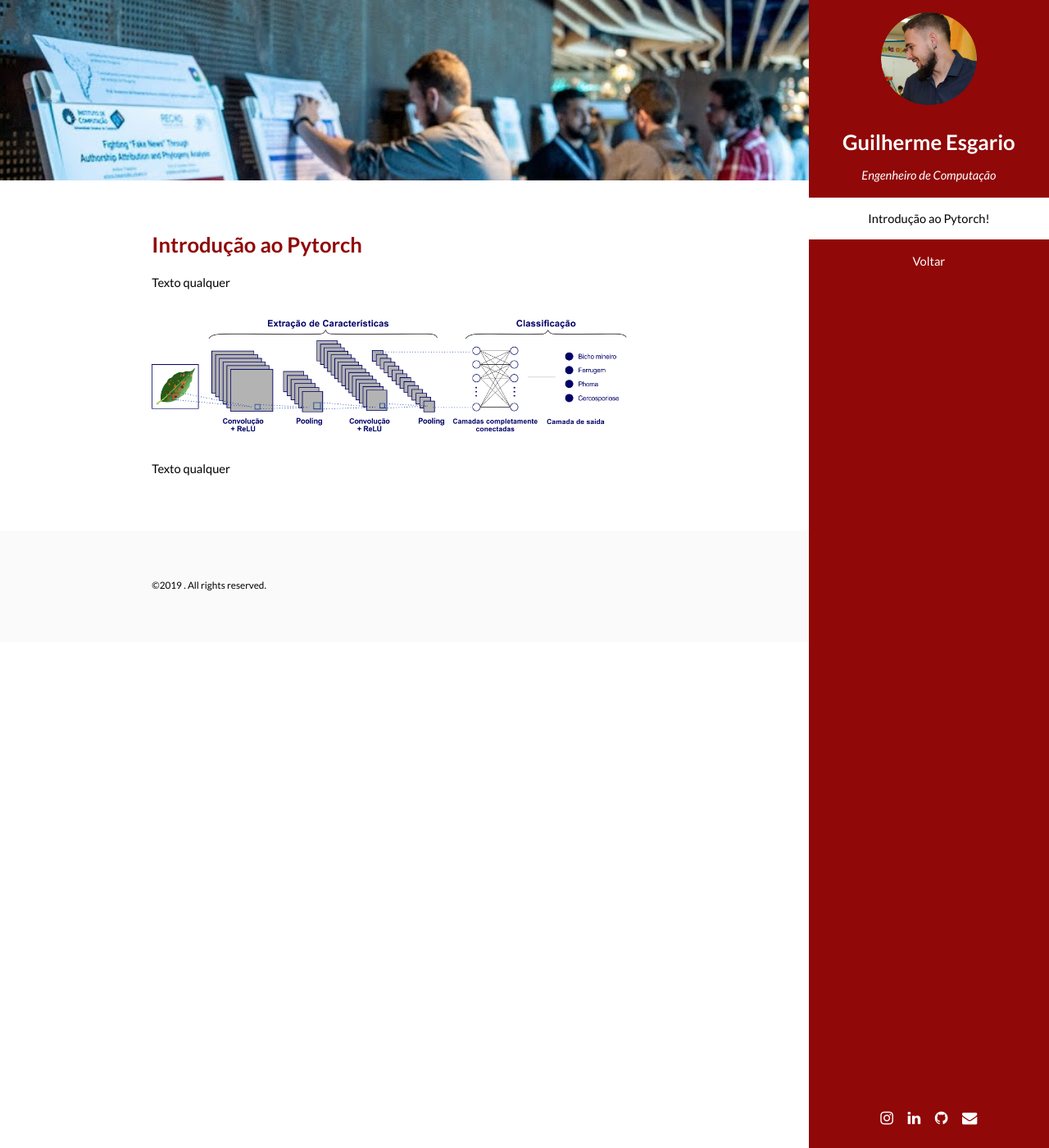
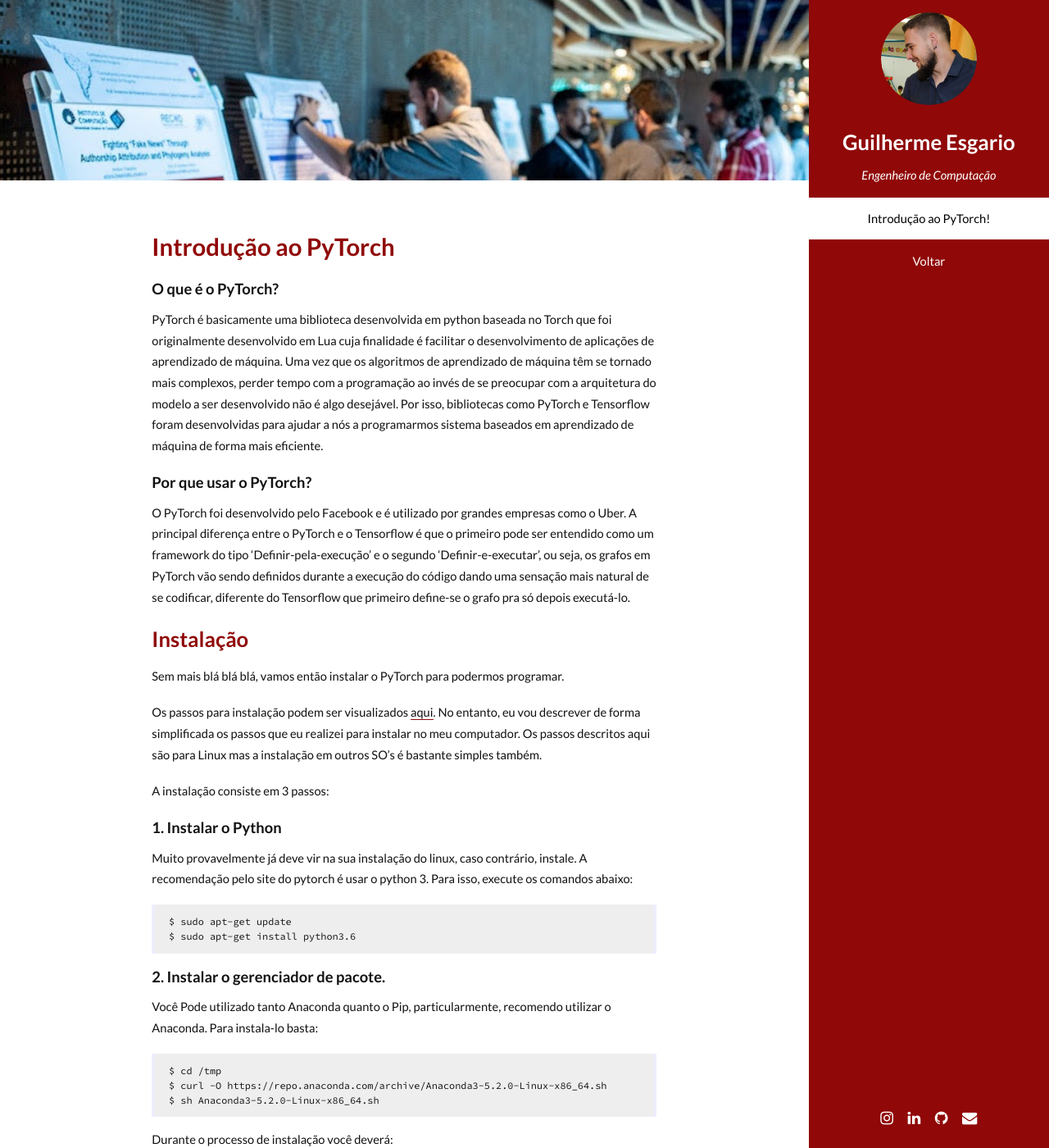
Before and after one commit to esgario/personal-website, a Jekyll site: the page built from _posts/2019-03-01-introduction-to-pytorch.markdown, in a window 1280 px wide and 1400 px high. Shown: the whole window at 82% size. Built offline with Jekyll 4.4.1, drawn with Linux system fonts in a browser that asks for light colours; some of the changed text lies outside the part shown.

Commit message:
First tutorial

````diff
--- a/_posts/2019-03-01-introduction-to-pytorch.markdown
+++ b/_posts/2019-03-01-introduction-to-pytorch.markdown
@@ -1,14 +1,128 @@
 ---
 layout: post
-title:  "Introdução ao Pytorch!"
-date:   2019-03-01 19:49:16 -0300
+title:  "Introdução ao PyTorch!"
+date:   2019-03-10 12:00:00 -0300
 categories: Tutoriais
 ---
 
-### Introdução ao Pytorch
+## Introdução ao PyTorch
 
-Texto qualquer
+#### O que é o PyTorch?
 
-![image-title-here](/assets/images/modelo-cnn.png){: .image}
+PyTorch é basicamente uma biblioteca desenvolvida em python baseada no Torch que foi originalmente desenvolvido em Lua cuja finalidade é facilitar o desenvolvimento de aplicações de aprendizado de máquina. Uma vez que os algoritmos de aprendizado de máquina têm se tornado mais complexos, perder tempo com a programação ao invés de se preocupar com a arquitetura do modelo a ser desenvolvido não é algo desejável. Por isso, bibliotecas como PyTorch e Tensorflow foram desenvolvidas para ajudar a nós a programarmos sistema baseados em aprendizado de máquina de forma mais eficiente.
 
-Texto qualquer
+#### Por que usar o PyTorch?
+
+O PyTorch foi desenvolvido pelo Facebook e é utilizado por grandes empresas como o Uber. A principal diferença entre o PyTorch e o Tensorflow é que o primeiro pode ser entendido como um framework do tipo 'Definir-pela-execução' e o segundo 'Definir-e-executar', ou seja, os grafos em PyTorch vão sendo definidos durante a execução do código dando uma sensação mais natural de se codificar, diferente do Tensorflow que primeiro define-se o grafo pra só depois executá-lo.
+
+### Instalação
+
+Sem mais blá blá blá, vamos então instalar o PyTorch para podermos programar.
+
+Os passos para instalação podem ser visualizados [aqui](https://pytorch.org/get-started). No entanto, eu vou descrever de forma simplificada os passos que eu realizei para instalar no meu computador. Os passos descritos aqui são para Linux mas a instalação em outros SO's é bastante simples também.
+
+A instalação consiste em 3 passos:
+
+#### 1. Instalar o Python
+
+Muito provavelmente já deve vir na sua instalação do linux, caso contrário, instale. A recomendação pelo site do pytorch é usar o python 3. Para isso, execute os comandos abaixo:
+
+```
+$ sudo apt-get update
+$ sudo apt-get install python3.6
+```
+
+#### 2. Instalar o gerenciador de pacote.
+
+Você Pode utilizado tanto Anaconda quanto o Pip, particularmente, recomendo utilizar o Anaconda. Para instala-lo basta:
+
+```
+$ cd /tmp
+$ curl -O https://repo.anaconda.com/archive/Anaconda3-5.2.0-Linux-x86_64.sh
+$ sh Anaconda3-5.2.0-Linux-x86_64.sh
+```
+
+Durante o processo de instalação você deverá:
+- Aceitar os termos.
+- Definir o local de instalação.
+
+#### 3. Instalar o PyTorch
+
+Os comandos abaixo levam em consideração que tenha instalado o Anaconda como gerenciador de pacotes. Caso você possua acesso a uma GPU e ao CUDA, a instalação pode ser realizada pelo seguinte comando:
+
+```
+$ conda install pytorch torchvision cudatoolkit=9.0 -c pytorch
+```
+
+Para utilizar apenas a CPU pode utilizado o comando abaixo:
+
+```
+$ conda install pytorch-cpu torchvision-cpu -c pytorch
+```
+
+### Primeiros passos no PyTorch
+
+O conceito básico do PyTorch gira em torno dos Tensores. Um tensor pode ser entendido como uma generalização de matrizes, logo, tensores são por naturezas matrizes de N dimensões. Criar tensores com PyTorch é tão simples quanto em Numpy.
+
+Primeiro vamos importar nossa biblioteca:
+
+```python
+import torch
+```
+
+Podemos criar um tensores da seguinte forma:
+
+```python
+# vetor
+v_data = [1., 2., 3., 4., 5.]
+v = torch.tensor(v_data)
+print(v)
+
+# matriz
+m_data = [[1., 1.5, 2.], [3., 3.5, 4]]
+m = torch.tensor(m_data)
+print(m)
+```
+```
+Output:
+>> tensor([1., 2., 3., 4., 5.])
+>> tensor([[1., 1.5, 2.],
+           [3., 3.5, 4.]])
+```
+
+Operações com tensores são realizadas de forma simples e intuitiva, por exemplo:
+
+```python
+torch.manual_seed(1)
+
+x = torch.rand(2, 2)
+print(x)
+
+y = torch.ones(2, 2)
+print(y)
+
+# Soma de dois tensores
+print(x + y)
+
+# Subtração de dois tensores
+print(x - y)
+
+# Somatório dos valores de um tensor
+print(x.sum())
+
+# Maior valor de um tensor
+print(x.max())
+```
+```
+Output:
+>> tensor([[0.7576, 0.2793],
+           [0.4031, 0.7347]])
+>> tensor([[1., 1.],
+           [1., 1.]])
+>> tensor([[1.7576, 1.2793],
+           [1.4031, 1.7347]])
+>> tensor([[-0.2424, -0.7207],
+           [-0.5969, -0.2653]])
+>> tensor(2.1747)
+>> tensor(0.7576)
+```
--- /dev/null
+++ b/_sass/_syntax-highlighting.scss
@@ -0,0 +1,80 @@
+/**
+ * Syntax highlighting styles
+ */
+$spacing-unit:     30px !default;
+
+h1, h2, h3, h4, h5, h6,
+p, blockquote, pre,
+ul, ol, dl, figure,
+%vertical-rhythm {
+  margin-bottom: $spacing-unit / 2;
+}
+
+.highlight {
+  background: #fff;
+  @extend %vertical-rhythm;
+
+  .highlighter-rouge & {
+    background: #eef;
+  }
+
+  .c     { color: #998; font-style: italic } // Comment
+  .err   { color: #a61717; background-color: #e3d2d2 } // Error
+  .k     { font-weight: bold } // Keyword
+  .o     { font-weight: bold } // Operator
+  .cm    { color: #998; font-style: italic } // Comment.Multiline
+  .cp    { color: #999; font-weight: bold } // Comment.Preproc
+  .c1    { color: #998; font-style: italic } // Comment.Single
+  .cs    { color: #999; font-weight: bold; font-style: italic } // Comment.Special
+  .gd    { color: #000; background-color: #fdd } // Generic.Deleted
+  .gd .x { color: #000; background-color: #faa } // Generic.Deleted.Specific
+  .ge    { font-style: italic } // Generic.Emph
+  .gr    { color: #a00 } // Generic.Error
+  .gh    { color: #999 } // Generic.Heading
+  .gi    { color: #000; background-color: #dfd } // Generic.Inserted
+  .gi .x { color: #000; background-color: #afa } // Generic.Inserted.Specific
+  .go    { color: #888 } // Generic.Output
+  .gp    { color: #555 } // Generic.Prompt
+  .gs    { font-weight: bold } // Generic.Strong
+  .gu    { color: #aaa } // Generic.Subheading
+  .gt    { color: #a00 } // Generic.Traceback
+  .kc    { font-weight: bold } // Keyword.Constant
+  .kd    { font-weight: bold } // Keyword.Declaration
+  .kp    { font-weight: bold } // Keyword.Pseudo
+  .kr    { font-weight: bold } // Keyword.Reserved
+  .kt    { color: #458; font-weight: bold } // Keyword.Type
+  .m     { color: #099 } // Literal.Number
+  .s     { color: #d14 } // Literal.String
+  .na    { color: #008080 } // Name.Attribute
+  .nb    { color: #0086B3 } // Name.Builtin
+  .nc    { color: #458; font-weight: bold } // Name.Class
+  .no    { color: #008080 } // Name.Constant
+  .ni    { color: #800080 } // Name.Entity
+  .ne    { color: #900; font-weight: bold } // Name.Exception
+  .nf    { color: #900; font-weight: bold } // Name.Function
+  .nn    { color: #555 } // Name.Namespace
+  .nt    { color: #000080 } // Name.Tag
+  .nv    { color: #008080 } // Name.Variable
+  .ow    { font-weight: bold } // Operator.Word
+  .w     { color: #bbb } // Text.Whitespace
+  .mf    { color: #099 } // Literal.Number.Float
+  .mh    { color: #099 } // Literal.Number.Hex
+  .mi    { color: #099 } // Literal.Number.Integer
+  .mo    { color: #099 } // Literal.Number.Oct
+  .sb    { color: #d14 } // Literal.String.Backtick
+  .sc    { color: #d14 } // Literal.String.Char
+  .sd    { color: #d14 } // Literal.String.Doc
+  .s2    { color: #d14 } // Literal.String.Double
+  .se    { color: #d14 } // Literal.String.Escape
+  .sh    { color: #d14 } // Literal.String.Heredoc
+  .si    { color: #d14 } // Literal.String.Interpol
+  .sx    { color: #d14 } // Literal.String.Other
+  .sr    { color: #009926 } // Literal.String.Regex
+  .s1    { color: #d14 } // Literal.String.Single
+  .ss    { color: #990073 } // Literal.String.Symbol
+  .bp    { color: #999 } // Name.Builtin.Pseudo
+  .vc    { color: #008080 } // Name.Variable.Class
+  .vg    { color: #008080 } // Name.Variable.Global
+  .vi    { color: #008080 } // Name.Variable.Instance
+  .il    { color: #099 } // Literal.Number.Integer.Long
+}
--- a/assets/css/main.scss
+++ b/assets/css/main.scss
@@ -4,6 +4,7 @@
 
 $main-color: #900808;
 
+@import "syntax-highlighting";
 @import url("fontawesome.min.css");
 @import url("https://fonts.googleapis.com/css?family=Lato:400,400italic,700,700italic|Source+Code+Pro:400");
 
@@ -1593,11 +1594,19 @@ $main-color: #900808;
 	}
 
 	p {
-		margin: 0 0 2.25em 0;
-	}
-
-	h1, h2, h3, h4, h5, h6 {
+		margin: 0 0 1.25em 0;
+		color: #111;
+	}
+
+	h1, h2, h3 {
 		color: $main-color;
+		font-weight: 700;
+		line-height: 1em;
+		margin: 0 0 0.5625em 0;
+	}
+
+	h4, h5, h6 {
+		color: #111;
 		font-weight: 700;
 		line-height: 1em;
 		margin: 0 0 0.5625em 0;
@@ -1664,9 +1673,9 @@ $main-color: #900808;
 	}
 
 	code {
-		background: #555;
+		background: #eee;
 		border-radius: 5px;
-		color: #fff;
+		color: #111;
 		font-family: "Source Code Pro", monospace;
 		font-size: 0.9em;
 		margin: 0 0.25em;
@@ -2434,6 +2443,13 @@ $main-color: #900808;
 			display: inline-block;
 			padding-right: 2.5em;
 			vertical-align: middle;
+			width: 50%;
+		}
+
+		.features article .image-full {
+			display: inline-block;
+			padding-right: 2.5em;
+			vertical-align: middle;
 			width: 100%;
 		}
 
````
Also changed, not shown: _includes/section-artigos.html (+9 -5 lines), _includes/section-tutoriais.html (+8 -5 lines), 2 other files.
